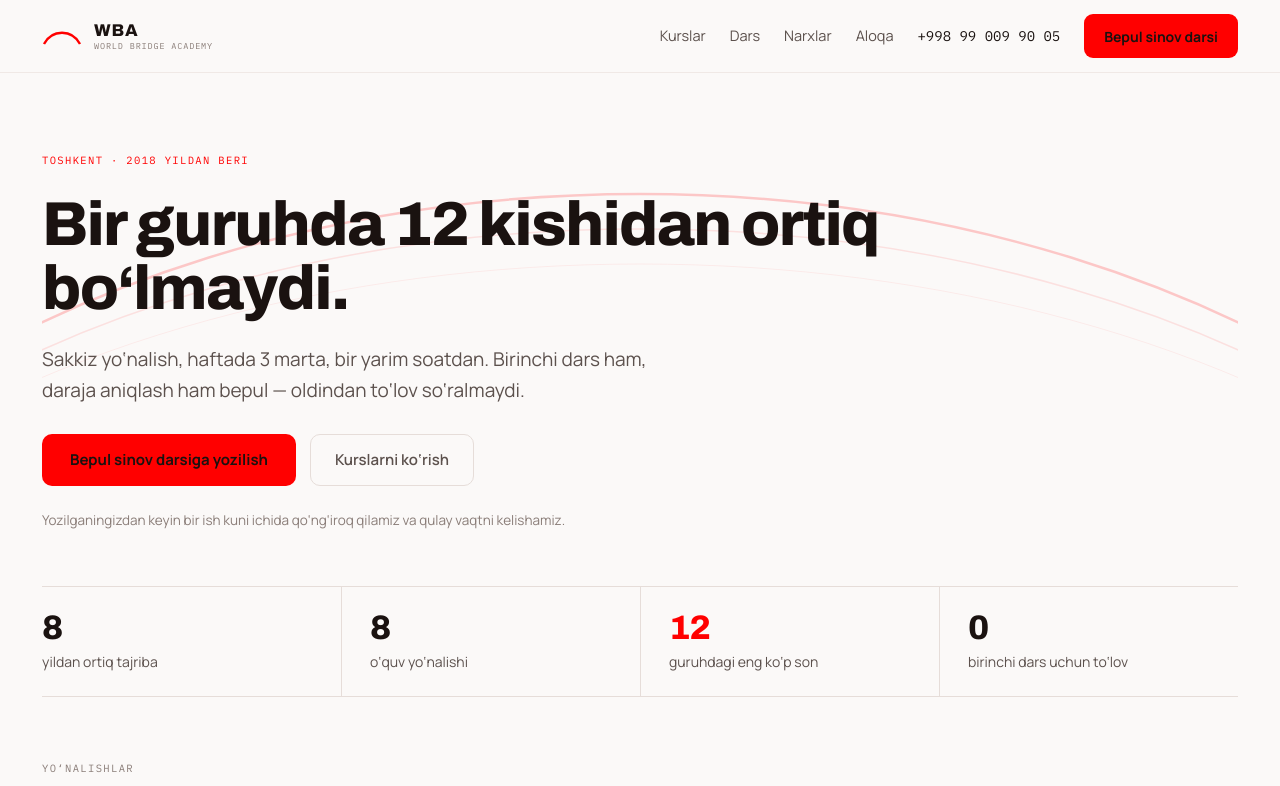
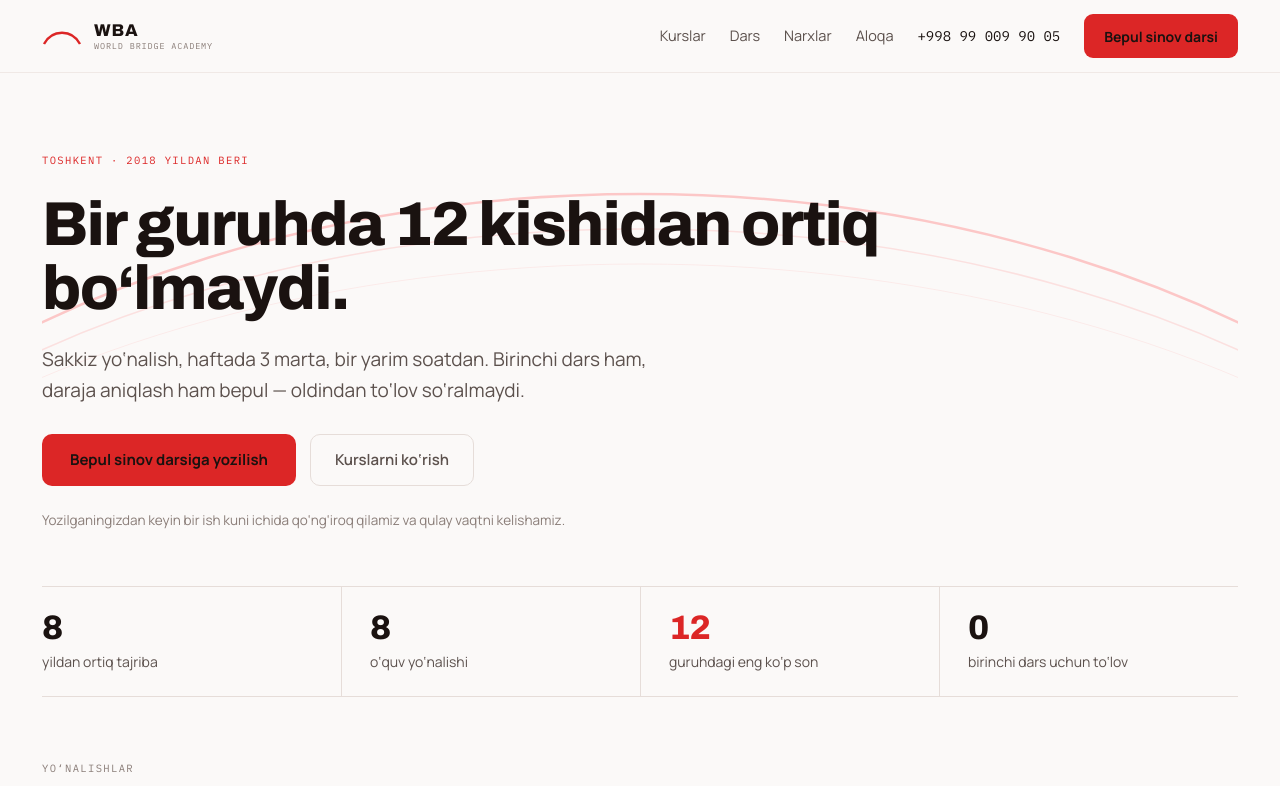
Before and after one commit to forger6969/wba, a Next.js app: page / in a window 1280 px wide. Shown: the top 786 px of the page. Built offline with nearby package versions, Linux system fonts and the light colour scheme; no server answers.

Commit message:
design: qizilni ko'zga yumshoq qilish + o'quvchi avatarlari (guruh sahifasi)
Sof #ff0000 o'rniga qorong'ida #ff4d4a, yorug'da #dc2626 — brend qizil,
lekin ko'zga qulay. crit ham yumshadi. Guruh sahifasida o'quvchilarga
bosh harf-avatar (brand-soft doira) — boyroq ko'rinish.

```diff
--- a/src/app/crm/guruhlar/[id]/page.tsx
+++ b/src/app/crm/guruhlar/[id]/page.tsx
@@ -7,7 +7,7 @@ import { Card, CardHeader, Stat, Badge, Empty, Button } from '@/components/ui'
 import { Xabar } from '@/components/forma'
 import { Sarlavha, Ulanmagan } from '@/components/crm'
 import { IconArrowLeft } from '@/components/icons'
-import { pul, jadval, sana, davrNomi, joriyDavr } from '@/lib/format'
+import { pul, jadval, sana, davrNomi, joriyDavr, bosh } from '@/lib/format'
 import type { DayType } from '@/lib/types'
 
 export const metadata = { title: 'Guruh' }
@@ -182,12 +182,17 @@ export default async function GuruhProfil({
                     key={y.id}
                     href={pulKoradi ? `/crm/oquvchilar/${y.student_id}` : null}
                   >
-                    <span className="flex min-w-0 flex-col gap-0.5">
-                      <span className="truncate text-[13px] font-semibold">
-                        {y.students?.fish ?? y.student_id}
+                    <span className="flex min-w-0 items-center gap-3">
+                      <span className="grid size-9 shrink-0 place-items-center rounded-full bg-brand-soft font-[family-name:var(--font-display)] text-[12px] font-bold text-brand">
+                        {bosh(y.students?.fish ?? y.student_id)}
                       </span>
-                      <span className="font-[family-name:var(--font-mono)] text-[10.5px] text-ink-3">
-                        {y.student_id} · {sana(y.boshlandi)} dan
+                      <span className="flex min-w-0 flex-col gap-0.5">
+                        <span className="truncate text-[13px] font-semibold">
+                          {y.students?.fish ?? y.student_id}
+                        </span>
+                        <span className="font-[family-name:var(--font-mono)] text-[10.5px] text-ink-3">
+                          {y.student_id} · {sana(y.boshlandi)} dan
+                        </span>
                       </span>
                     </span>
 
--- a/src/app/globals.css
+++ b/src/app/globals.css
@@ -24,10 +24,10 @@
   --color-ink-3: #7d716d;
   --color-ink-4: #6e625e;
 
-  /* Brend */
-  --color-brand: #ff0000;
-  --color-brand-soft: #33100d;
-  --color-brand-line: #4a2a2a;
+  /* Brend — qizil, lekin ko'zga yumshoq (sof #ff0000 emas) */
+  --color-brand: #ff4d4a;
+  --color-brand-soft: #351613;
+  --color-brand-line: #5a2b28;
   --color-accent: #f2b33d;
   --color-accent-soft: #33280f;
   --color-accent-line: #5a4a22;
@@ -36,7 +36,7 @@
   --color-ok: #5fbf8b;
   --color-ok-soft: #14301f;
   --color-warn: #f2b33d;
-  --color-crit: #ff4d3d;
+  --color-crit: #ff6a5a;
 
   /* Shriftlar */
   --font-display: var(--font-archivo), Arial, sans-serif;
@@ -65,6 +65,7 @@
       --color-ink-2: #5c514d;
       --color-ink-3: #8a7d78;
       --color-ink-4: #a89b96;
+      --color-brand: #dc2626;
       --color-brand-soft: #ffe9e6;
       --color-brand-line: #f3c6c0;
       --color-accent: #b9791a;
@@ -88,6 +89,7 @@
     --color-ink-2: #5c514d;
     --color-ink-3: #8a7d78;
     --color-ink-4: #a89b96;
+    --color-brand: #dc2626;
     --color-brand-soft: #ffe9e6;
     --color-brand-line: #f3c6c0;
     --color-accent: #b9791a;
@@ -112,15 +114,16 @@
     --color-ink-2: #b9aca7;
     --color-ink-3: #7d716d;
     --color-ink-4: #6e625e;
-    --color-brand-soft: #33100d;
-    --color-brand-line: #4a2a2a;
+    --color-brand: #ff4d4a;
+    --color-brand-soft: #351613;
+    --color-brand-line: #5a2b28;
     --color-accent: #f2b33d;
     --color-accent-soft: #33280f;
     --color-accent-line: #5a4a22;
     --color-ok: #5fbf8b;
     --color-ok-soft: #14301f;
     --color-warn: #f2b33d;
-    --color-crit: #ff4d3d;
+    --color-crit: #ff6a5a;
   }
 
   * {
```
